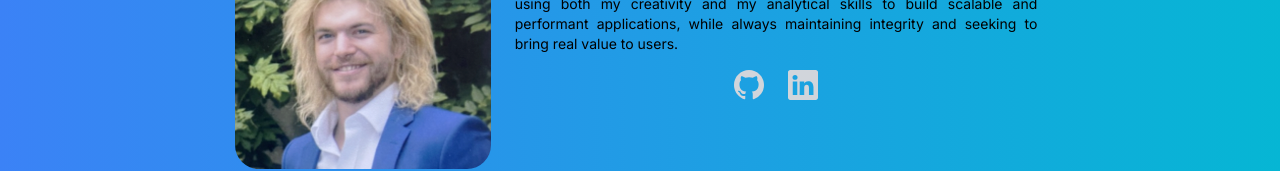
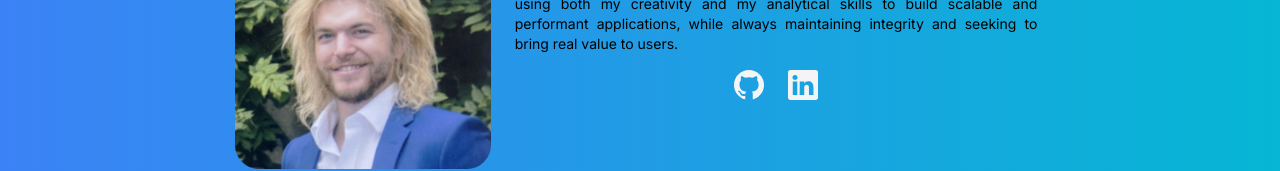
Before and after one commit to benjaminkitson/bk-home, a Next.js app: page / in a window 1280 px wide. Shown: the part 167-338 px from the top of the page. Built offline with nearby package versions, Linux system fonts and the light colour scheme.

Commit message:
tweak colors

```diff
--- a/src/app/(home)/components/TopSection.tsx
+++ b/src/app/(home)/components/TopSection.tsx
@@ -23,10 +23,10 @@ export const TopSection = () => {
         </div>
         <div className="my-4 flex w-36 justify-center">
           <a href="https://github.com/benjaminkitson" className="mr-6">
-            <BsGithub className=" fill-gray-300 text-3xl transition duration-500 hover:scale-90 hover:fill-black" />
+            <BsGithub className=" fill-gray-100 text-3xl transition duration-500 hover:scale-90 hover:fill-black" />
           </a>
           <a href="https://uk.linkedin.com/in/benjamin-kitson">
-            <BsLinkedin className="fill-gray-300 text-3xl transition duration-500 hover:scale-90 hover:fill-black" />
+            <BsLinkedin className="fill-gray-100 text-3xl transition duration-500 hover:scale-90 hover:fill-black" />
           </a>
         </div>
       </div>
--- a/src/components/Molecules/Card/index.tsx
+++ b/src/components/Molecules/Card/index.tsx
@@ -7,7 +7,7 @@ export interface CardProps {
 }
 
 export const Card: React.FC<CardProps> = ({ children, className, href }) => {
-  const cardClasses = "flex w-full bg-white rounded-xl";
+  const cardClasses = "flex w-full bg-gray-100 rounded-xl";
 
   return href ? (
     <a className={appendClasses(cardClasses, className)} href={href}>
```
